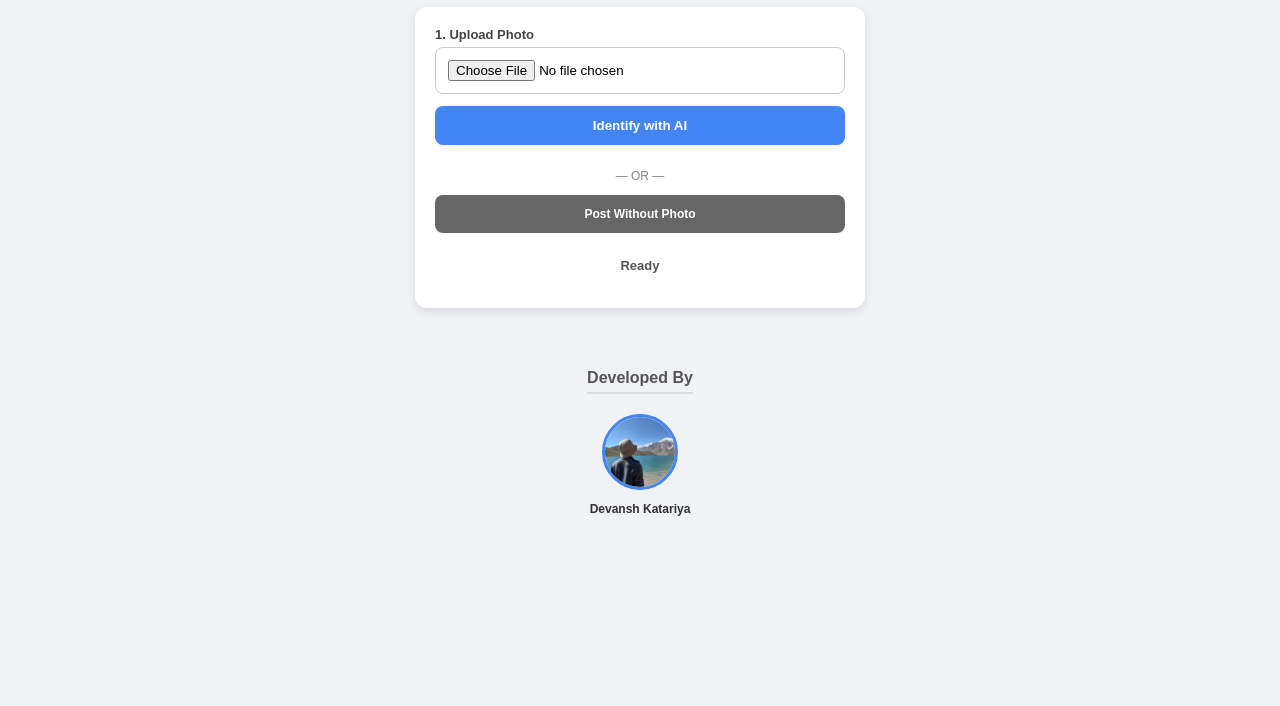
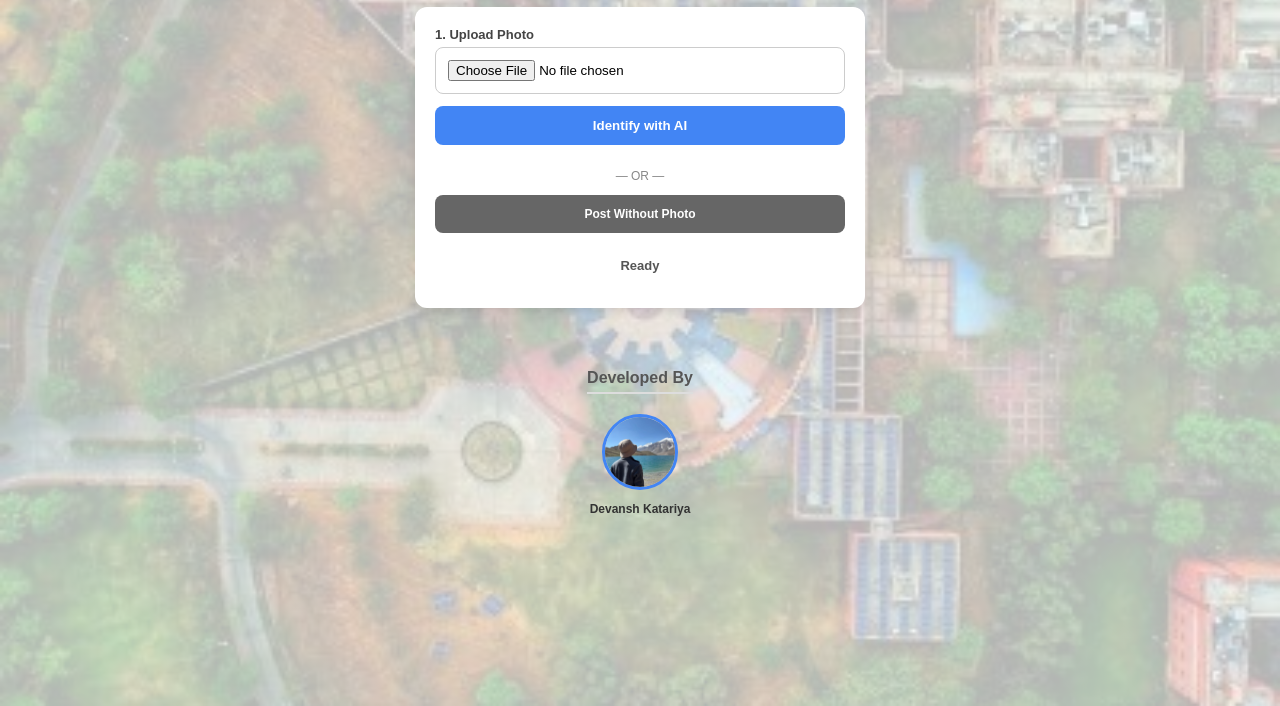
Before and after one commit to Devansh2401/Team-Bhondu-found-it, a plain HTML site: page index.html in a window 1280 px wide. Shown: the part 94-800 px from the top of the page. Drawn offline with Linux system fonts and the light colour scheme; no server answers.

Commit message:
Update index.html

```diff
--- a/index.html
+++ b/index.html
@@ -27,6 +27,15 @@
         .dev-member { text-align: center; }
         .dev-pfp { width: 70px; height: 70px; border-radius: 50%; object-fit: cover; border: 3px solid #4285F4; margin-bottom: 8px; }
         .dev-name { font-size: 12px; font-weight: bold; color: #333; line-height: 1.2; }
+
+        body {
+            background-image: linear-gradient(rgba(255, 255, 255, 0.7), rgba(255, 255, 255, 0.7)),
+                      url('bg.jpg');
+            background-size: cover;
+            background-attachment: fixed;
+            background-position: center;
+            background-repeat: no-repeat;
+        }
     </style>
 </head>
 <body>
```
